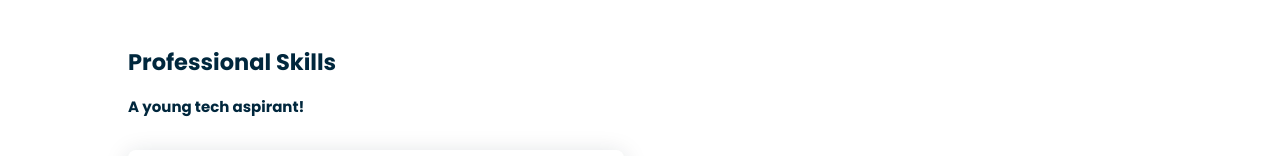
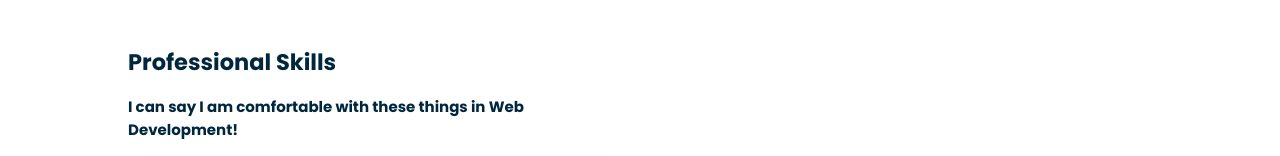
Before and after one commit to vjymisal0/CodSoft_PortFolio, a plain HTML site: page index.html in a window 1280 px wide. Shown: the part 1455-1611 px from the top of the page. Drawn offline with nearby package versions, Linux system fonts and the light colour scheme.

Commit message:
Update index.html

```diff
--- a/index.html
+++ b/index.html
@@ -75,7 +75,7 @@
             <div class="skills-container bd-grid">
                 <div>
                     <h2 class="skills-subtitle">Professional Skills</h2>
-                    <p class="skills-text">A young tech aspirant!</p>
+                    <p class="skills-text">I can say I am comfortable with these things in Web Development!</p>
 
                     <div class="skills-data">
                         <div class="skill-names">
```
